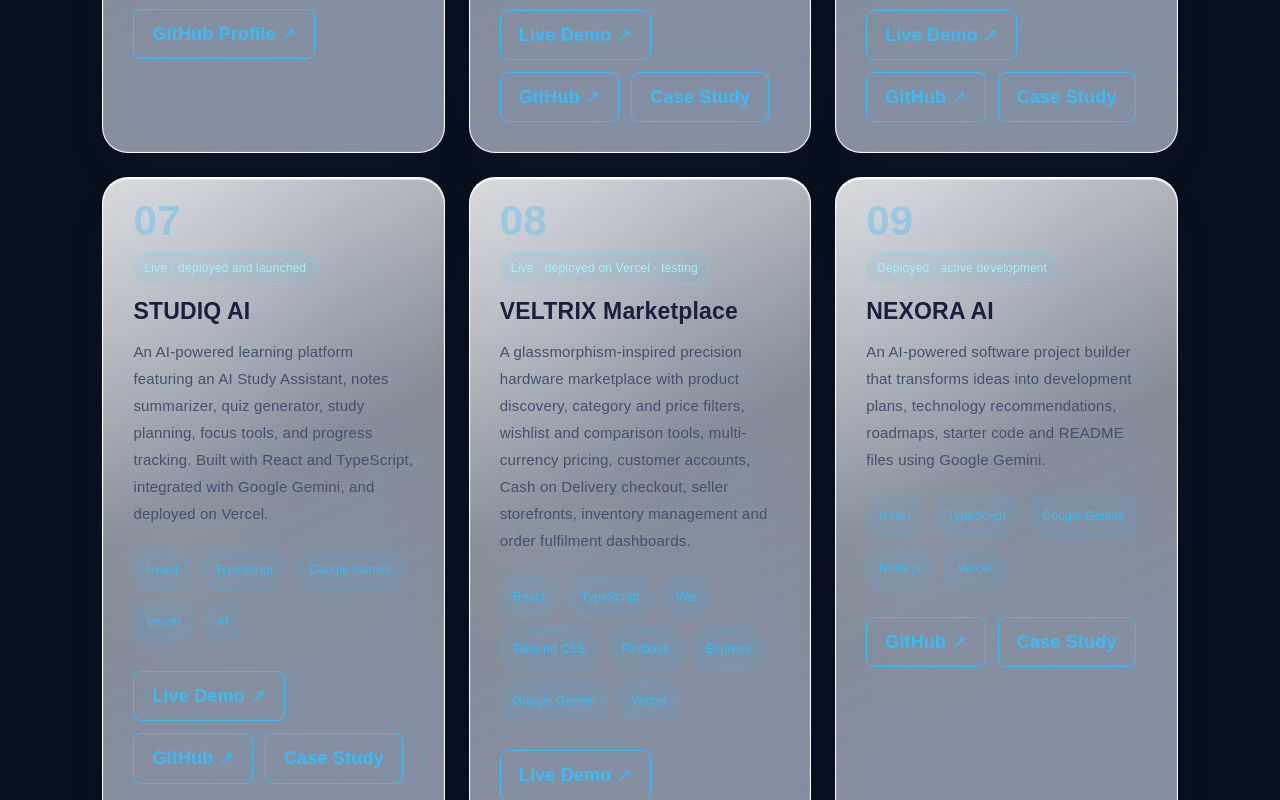
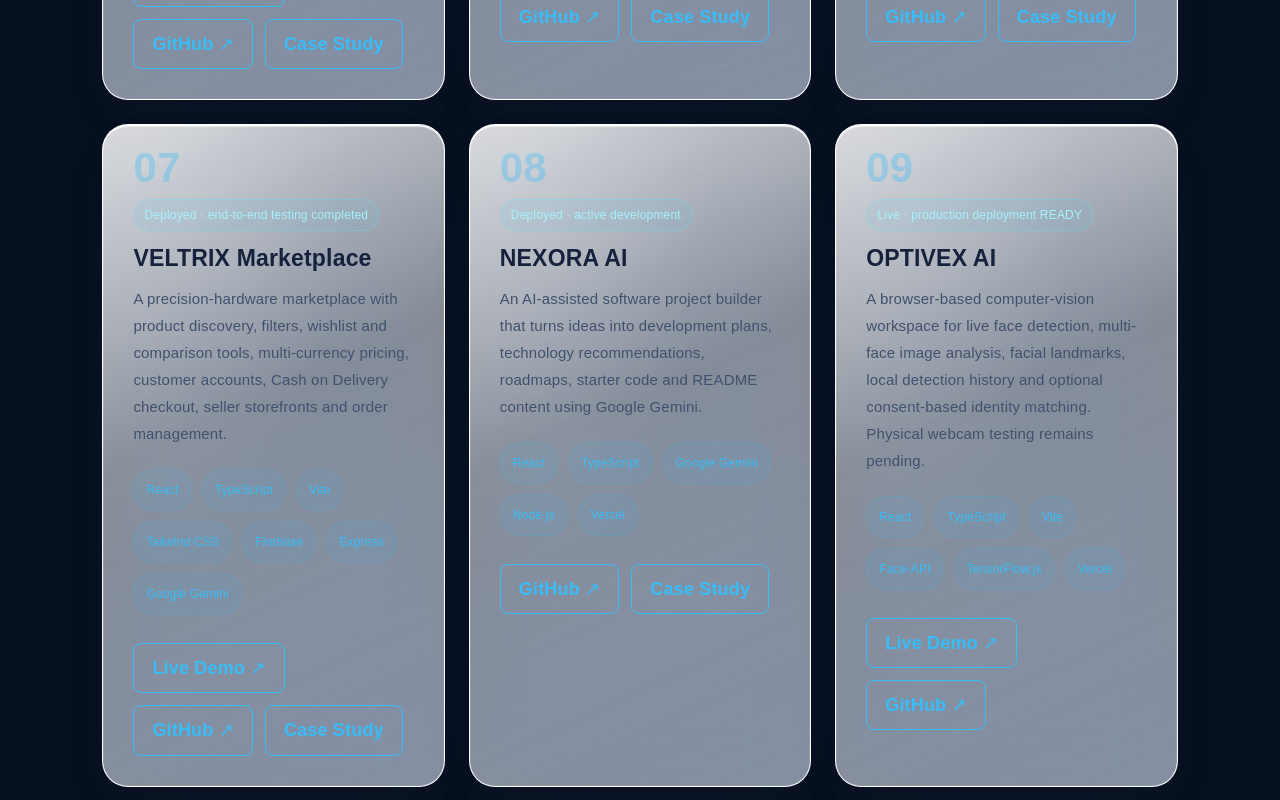
Before and after one commit to dionstacey03-dev/Dion-Portfolio-, a React (Vite) app: page / in a window 1280 px wide. Shown: the part 6840-7640 px from the top of the page. Built offline with nearby package versions, Linux system fonts and the light colour scheme; no server answers.

Commit message:
Expand portfolio with current project pipeline

```diff
--- a/src/App.jsx
+++ b/src/App.jsx
@@ -88,15 +88,22 @@ function App() {
 
   const projectCategories = ['All Projects', 'AI & Machine Learning', 'Web Applications', 'Other Projects']
   const projects = [
-    { number: '01', title: 'JARVIS AI Assistant', category: 'AI & Machine Learning', status: 'Working project · local assistant', description: 'A personal AI assistant built with Python featuring voice interaction, speech recognition, text-to-speech and AI-powered responses using Ollama.', technologies: ['Python', 'AI', 'Speech Recognition', 'Ollama'], links: [{ label: 'GitHub', href: 'https://github.com/dionstacey03-dev/JARVIS-AI-Assistant', external: true }, { label: 'Demo', href: '/jarvis-demo' }, { label: 'Case Study', href: '/projects/jarvis' }] },
-    { number: '02', title: 'AI Smart Tourism Planner', category: 'AI & Machine Learning', status: 'Concept with live demo', description: 'An AI-powered tourism planning concept designed to create personalized travel experiences in Sri Lanka while considering destinations and travel conditions.', technologies: ['Artificial Intelligence', 'Travel Planning', 'Smart Tourism'], links: [{ label: 'Live Demo', href: 'https://ai-smart-tourism-planner.vercel.app', external: true }, { label: 'GitHub', href: 'https://github.com/dionstacey03-dev/AI-Smart-Tourism-Planner', external: true }] },
-    { number: '03', title: 'GreenRoute AI', category: 'Web Applications', status: 'Prototype · deployment pending', description: 'A route-comparison prototype with journey comparisons, a Carbon Tracker, CSV export and a hybrid satellite map. Estimates and production deployment still need verification.', technologies: ['React', 'Python', 'FastAPI', 'Leaflet'], links: [{ label: 'GitHub', href: 'https://github.com/dionstacey03-dev/GreenRoute-AI', external: true }, { label: 'Case Study', href: '/projects/greenroute' }] },
-    { number: '04', title: 'Software Engineering Projects', category: 'Other Projects', status: 'Project collection', description: 'A collection of university and independent projects demonstrating programming, database management, problem solving and software engineering concepts.', technologies: ['Programming', 'SQL', 'Software Engineering'], links: [{ label: 'GitHub Profile', href: 'https://github.com/dionstacey03-dev', external: true }] },
-    { number: '05', title: 'FocusFlow Mini', category: 'Web Applications', status: 'Live', description: 'A productivity app featuring a Pomodoro timer, task management, daily progress tracking, and customizable focus sessions. Built to help users stay organized and maintain productive study habits.', technologies: ['React', 'Vite', 'JavaScript', 'CSS', 'localStorage'], links: [{ label: 'Live Demo', href: 'https://focusflow-mini.vercel.app', external: true }, { label: 'GitHub', href: 'https://github.com/dionstacey03-dev/focusflow-mini', external: true }, { label: 'Case Study', href: '/projects/focusflow' }] },
-    { number: '06', title: 'QR Studio', category: 'Web Applications', status: 'Live', description: 'A modern QR code generator featuring customizable colors, logo support, QR code scanning, downloadable QR codes, and reusable templates. Built with React and Vite, with a responsive interface for mobile and desktop.', technologies: ['React', 'Vite', 'QR Generation', 'QR Scanning', 'Liquid Glass'], links: [{ label: 'Live Demo', href: 'https://qr-studio-fawn-three.vercel.app', external: true }, { label: 'GitHub', href: 'https://github.com/dionstacey03-dev/qr-studio', external: true }, { label: 'Case Study', href: '/projects/qr-studio' }] },
-    { number: '07', title: 'STUDIQ AI', category: 'Web Applications', status: 'Live · deployed and launched', description: 'An AI-powered learning platform featuring an AI Study Assistant, notes summarizer, quiz generator, study planning, focus tools, and progress tracking. Built with React and TypeScript, integrated with Google Gemini, and deployed on Vercel.', technologies: ['React', 'TypeScript', 'Google Gemini', 'Vercel', 'AI'], links: [{ label: 'Live Demo', href: 'https://studiq-ai-zeta.vercel.app/', external: true }, { label: 'GitHub', href: 'https://github.com/dion-stacey03-dev/studiq-ai', external: true }, { label: 'Case Study', href: '/projects/studiq-ai' }] },
-    { number: '08', title: 'VELTRIX Marketplace', category: 'Web Applications', status: 'Live · deployed on Vercel · testing', description: 'A glassmorphism-inspired precision hardware marketplace with product discovery, category and price filters, wishlist and comparison tools, multi-currency pricing, customer accounts, Cash on Delivery checkout, seller storefronts, inventory management and order fulfilment dashboards.', technologies: ['React', 'TypeScript', 'Vite', 'Tailwind CSS', 'Firebase', 'Express', 'Google Gemini', 'Vercel'], links: [{ label: 'Live Demo', href: 'https://veltrix-marketplace.vercel.app', external: true }, { label: 'GitHub', href: 'https://github.com/dionstacey03-dev/veltrix-marketplace', external: true }, { label: 'Case Study', href: '/projects/veltrix' }] },
-    { number: '09', title: 'NEXORA AI', category: 'AI & Machine Learning', status: 'Deployed · active development', description: 'An AI-powered software project builder that transforms ideas into development plans, technology recommendations, roadmaps, starter code and README files using Google Gemini.', technologies: ['React', 'TypeScript', 'Google Gemini', 'Node.js', 'Vercel'], links: [{ label: 'GitHub', href: 'https://github.com/dionstacey03-dev/nexora-ai', external: true }, { label: 'Case Study', href: '/projects/nexora-ai' }] },
+    { number: '01', title: 'JARVIS AI Assistant', category: 'AI & Machine Learning', status: 'Local AI assistant · web demo available', description: 'A Python-based personal assistant with voice interaction, speech recognition, text-to-speech, local Ollama models, persistent memory and a FastAPI service.', technologies: ['Python', 'FastAPI', 'Ollama', 'SQLite', 'Speech Recognition'], links: [{ label: 'GitHub', href: 'https://github.com/dionstacey03-dev/JARVIS-AI-Assistant', external: true }, { label: 'Web Demo', href: '/jarvis-demo' }, { label: 'Case Study', href: '/projects/jarvis' }] },
+    { number: '02', title: 'AI Smart Tourism Planner', category: 'AI & Machine Learning', status: 'Project · live demo', description: 'An AI-assisted travel-planning project focused on helping people explore destinations and plan personalized trips around Sri Lanka.', technologies: ['Artificial Intelligence', 'Travel Planning', 'Sri Lanka'], links: [{ label: 'Live Demo', href: 'https://ai-smart-tourism-planner.vercel.app', external: true }, { label: 'GitHub', href: 'https://github.com/dionstacey03-dev/AI-Smart-Tourism-Planner', external: true }] },
+    { number: '03', title: 'GreenRoute AI', category: 'Web Applications', status: 'Prototype · production verification pending', description: 'A route-comparison prototype with journey comparisons, a Carbon Tracker, CSV export and a hybrid satellite map. Route estimates and production deployment still need verification.', technologies: ['React', 'Python', 'FastAPI', 'Leaflet'], links: [{ label: 'GitHub', href: 'https://github.com/dionstacey03-dev/GreenRoute-AI', external: true }, { label: 'Case Study', href: '/projects/greenroute' }] },
+    { number: '04', title: 'FocusFlow Mini', category: 'Web Applications', status: 'Live · LinkedIn launch published', description: 'A productivity app featuring a Pomodoro timer, task management, daily progress tracking and customizable focus sessions to support more organized study and work.', technologies: ['React', 'Vite', 'JavaScript', 'CSS', 'localStorage'], links: [{ label: 'Live Demo', href: 'https://focusflow-mini.vercel.app', external: true }, { label: 'GitHub', href: 'https://github.com/dionstacey03-dev/focusflow-mini', external: true }, { label: 'Case Study', href: '/projects/focusflow' }] },
+    { number: '05', title: 'QR Studio', category: 'Web Applications', status: 'Completed · final tests passed 7/7', description: 'A QR code generator and scanner with customizable colors, logo support, downloadable QR codes and reusable templates in a responsive interface.', technologies: ['React', 'Vite', 'QR Generation', 'QR Scanning'], links: [{ label: 'Live Demo', href: 'https://qr-studio-fawn-three.vercel.app', external: true }, { label: 'GitHub', href: 'https://github.com/dionstacey03-dev/qr-studio', external: true }, { label: 'Case Study', href: '/projects/qr-studio' }] },
+    { number: '06', title: 'STUDIQ AI', category: 'AI & Machine Learning', status: 'Live · deployed on Vercel', description: 'An AI-powered learning workspace with study assistance, notes summarization, quiz generation, study planning, focus tools and progress tracking.', technologies: ['React', 'TypeScript', 'Google Gemini', 'Vercel'], links: [{ label: 'Live Demo', href: 'https://studiq-ai-zeta.vercel.app/', external: true }, { label: 'GitHub', href: 'https://github.com/dionstacey03-dev/studiq-ai', external: true }, { label: 'Case Study', href: '/projects/studiq-ai' }] },
+    { number: '07', title: 'VELTRIX Marketplace', category: 'Web Applications', status: 'Deployed · end-to-end testing completed', description: 'A precision-hardware marketplace with product discovery, filters, wishlist and comparison tools, multi-currency pricing, customer accounts, Cash on Delivery checkout, seller storefronts and order management.', technologies: ['React', 'TypeScript', 'Vite', 'Tailwind CSS', 'Firebase', 'Express', 'Google Gemini'], links: [{ label: 'Live Demo', href: 'https://veltrix-marketplace.vercel.app', external: true }, { label: 'GitHub', href: 'https://github.com/dionstacey03-dev/veltrix-marketplace', external: true }, { label: 'Case Study', href: '/projects/veltrix' }] },
+    { number: '08', title: 'NEXORA AI', category: 'AI & Machine Learning', status: 'Deployed · active development', description: 'An AI-assisted software project builder that turns ideas into development plans, technology recommendations, roadmaps, starter code and README content using Google Gemini.', technologies: ['React', 'TypeScript', 'Google Gemini', 'Node.js', 'Vercel'], links: [{ label: 'GitHub', href: 'https://github.com/dionstacey03-dev/nexora-ai', external: true }, { label: 'Case Study', href: '/projects/nexora-ai' }] },
+    { number: '09', title: 'OPTIVEX AI', category: 'AI & Machine Learning', status: 'Live · production deployment READY', description: 'A browser-based computer-vision workspace for live face detection, multi-face image analysis, facial landmarks, local detection history and optional consent-based identity matching. Physical webcam testing remains pending.', technologies: ['React', 'TypeScript', 'Vite', 'Face-API', 'TensorFlow.js', 'Vercel'], links: [{ label: 'Live Demo', href: 'https://optivex-ai-delta.vercel.app', external: true }, { label: 'GitHub', href: 'https://github.com/dionstacey03-dev/optivex-ai', external: true }] },
+    { number: '10', title: 'FINORA Bank Management System', category: 'Web Applications', status: 'In development · repository audit', description: 'A banking-management software project currently undergoing repository review and production-readiness improvements. Deployment is intentionally deferred.', technologies: ['Software Engineering', 'Banking Workflows', 'Application Development'], links: [{ label: 'GitHub', href: 'https://github.com/dionstacey03-dev/finora-bank-management-system', external: true }] },
+    { number: '11', title: 'NexPOS', category: 'Web Applications', status: 'In development · repository improvements', description: 'A point-of-sale software project undergoing feature and quality improvements. Production deployment is kept separate from the current development work.', technologies: ['Point of Sale', 'Software Engineering', 'Application Development'], links: [{ label: 'GitHub', href: 'https://github.com/dionstacey03-dev/Nex-POS', external: true }] },
+    { number: '12', title: 'CodeVerse Academy', category: 'Web Applications', status: 'Development · frontend repository published', description: 'A programming-learning platform with course discovery, learning progress, coding challenges, achievements and an interactive playground interface. The current repository documents a serverless course catalogue API and a separately runnable FastAPI backend.', technologies: ['React', 'TypeScript', 'Vite', 'FastAPI', 'Vercel Functions'], links: [{ label: 'GitHub', href: 'https://github.com/dionstacey03-dev/CodeVerse-Academy', external: true }] },
+    { number: '13', title: 'CampusAI', category: 'Web Applications', status: 'Early-stage development', description: 'A student dashboard for organizing university subjects and exploring a focused study workflow. Subject creation and browser-local persistence are implemented; planner, assignments, exams and AI tools remain planned or placeholder areas.', technologies: ['React', 'Vite', 'React Router', 'JavaScript'], links: [{ label: 'GitHub', href: 'https://github.com/dionstacey03-dev/CampusAI', external: true }] },
+    { number: '14', title: 'VISIONX AI', category: 'AI & Machine Learning', status: 'Development · browser-based object detection', description: 'A privacy-conscious object-detection app that analyzes a live camera feed or uploaded image using COCO-SSD and TensorFlow.js directly in the browser. Camera and image data are not sent to a server.', technologies: ['TensorFlow.js', 'COCO-SSD', 'JavaScript', 'Computer Vision'], links: [{ label: 'GitHub', href: 'https://github.com/dionstacey03-dev/VISIONX-AI', external: true }] },
+    { number: '15', title: 'PYMASTER AI', category: 'Web Applications', status: 'Development · tested learning milestone', description: 'A Python learning platform with 30 lessons across six modules, runnable examples, quizzes, browser-saved progress, and an isolated browser Python playground. AI tutoring is not configured.', technologies: ['Python', 'JavaScript', 'Browser Python', 'Testing'], links: [{ label: 'GitHub', href: 'https://github.com/dionstacey03-dev/PYMASTER-AI', external: true }] },
+    { number: '16', title: '3D Liquid Glass Portfolio', category: 'Other Projects', status: 'Experimental portfolio concept', description: 'An immersive portfolio concept featuring a liquid-glass design system, 3D workstation scene, interactive skill constellation, animated sections and dark/light themes.', technologies: ['React', 'TypeScript', 'Three.js', 'React Three Fiber', 'Framer Motion'], links: [{ label: 'GitHub', href: 'https://github.com/dionstacey03-dev/dion-3d-portfolio', external: true }] },
   ]
   const activeProjectFilter = activeProjectCategory === 'All Projects' ? 'All' : activeProjectCategory
   const filteredProjects = activeProjectFilter === 'All' ? projects : projects.filter((project) => project.category === activeProjectFilter)
```
